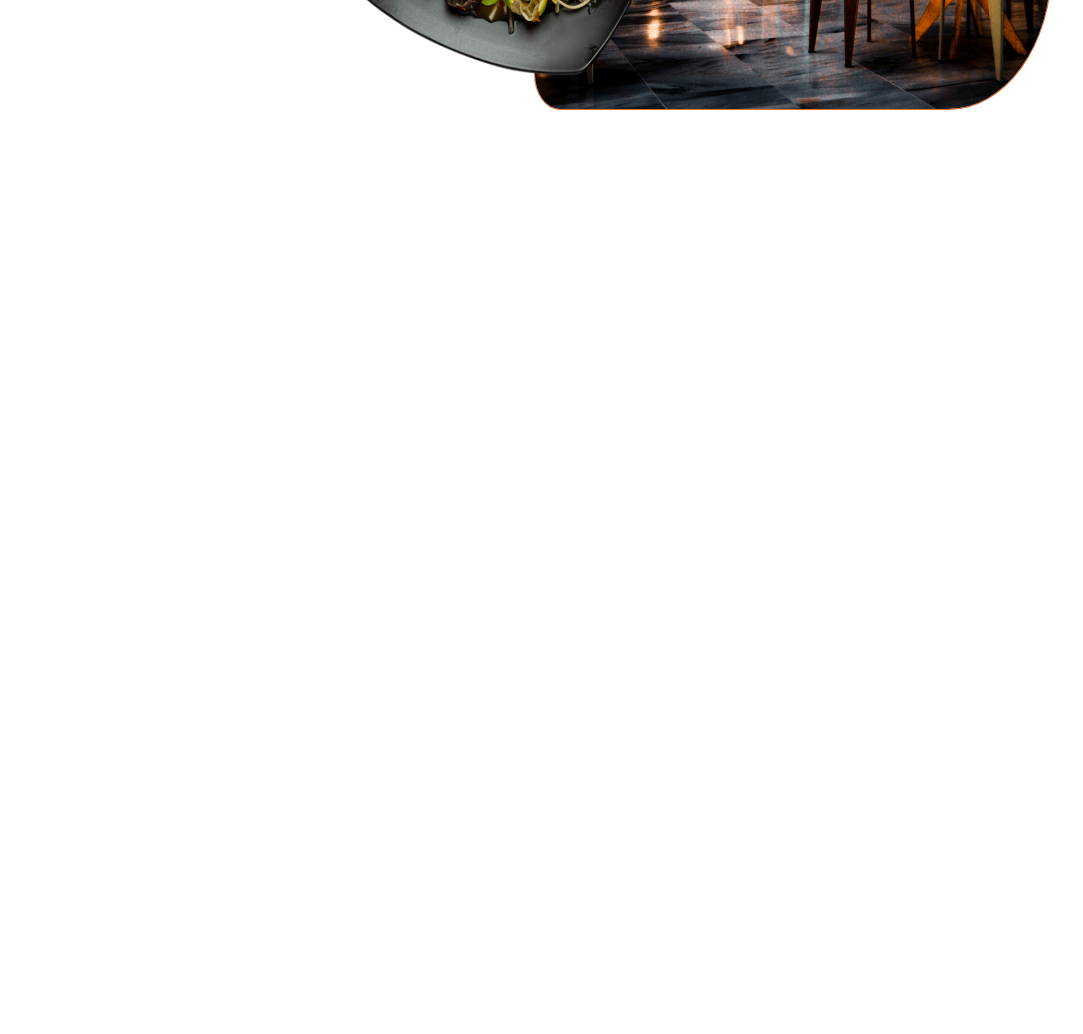
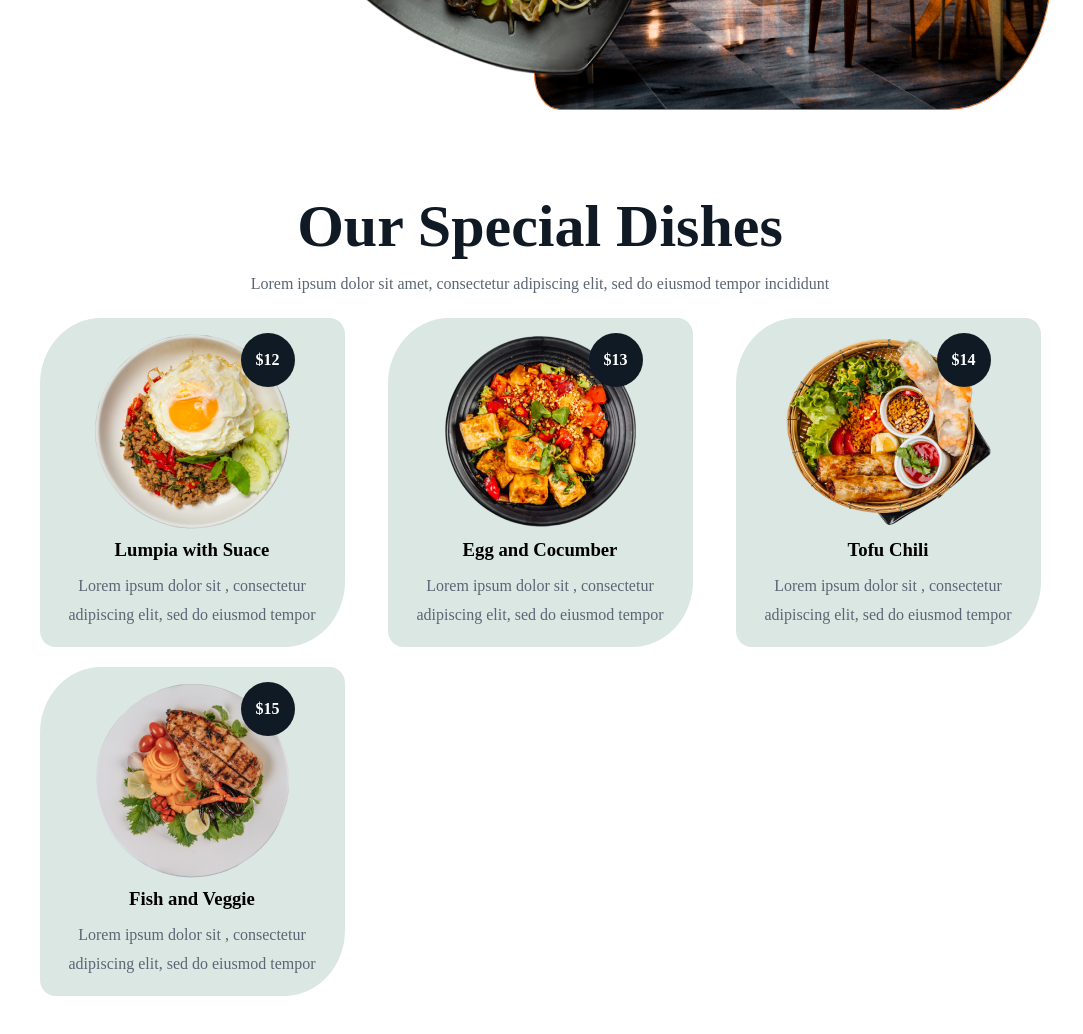
Before and after one commit to AzizulHakim18/restaurant-101, a plain HTML site: page index.html in a window 1280 px wide. Shown: the part 743-1777 px from the top of the page, without its empty margins (100-1183 px from the left). Before the commit the page ends 937 px from the top, so only its background shows below. Drawn offline with Linux system fonts and the light colour scheme; a web font is replaced by a local one.

Commit message:
special dishes added

```diff
--- a/index.html
+++ b/index.html
@@ -85,8 +85,58 @@
         </section>
     </header>
 
-    <main>
+    <main class="container">
 
+        <!-- special dishes -->
+        <section>
+            <div class="container-title">
+                <h2>Our Special Dishes</h2>
+                <p>Lorem ipsum dolor sit amet, consectetur adipiscing elit, sed do eiusmod tempor incididunt </p>
+            </div>
+            <div class="dish-cards">
+                <div class="dish-card">
+                    <img src="./images/dish-4.png" alt="">
+                    <div class="amount-badge">
+                        <h4>$12</h4>
+                    </div>
+                    <div>
+                        <h3>Lumpia with Suace</h3>
+                        <p>Lorem ipsum dolor sit , consectetur adipiscing elit, sed do eiusmod tempor </p>
+                    </div>
+                </div>
+                <div class="dish-card">
+                    <img src="./images/dish-5.png" alt="">
+                    <div class="amount-badge">
+                        <h4>$13</h4>
+                    </div>
+                    <div>
+                        <h3>Egg and Cocumber</h3>
+                        <p>Lorem ipsum dolor sit , consectetur adipiscing elit, sed do eiusmod tempor </p>
+                    </div>
+                </div>
+                <div class="dish-card">
+                    <img src="./images/dish-11.png" alt="">
+                    <div class="amount-badge">
+                        <h4>$14</h4>
+                    </div>
+                    <div>
+                        <h3>Tofu Chili</h3>
+                        <p>Lorem ipsum dolor sit , consectetur adipiscing elit, sed do eiusmod tempor </p>
+                    </div>
+                </div>
+                <div class="dish-card">
+                    <img src="./images/dish-31.png" alt="">
+                    <div class="amount-badge">
+                        <h4>$15</h4>
+                    </div>
+                    <div>
+                        <h3>Fish and Veggie</h3>
+                        <p>Lorem ipsum dolor sit , consectetur adipiscing elit, sed do eiusmod tempor </p>
+                    </div>
+                </div>
+
+            </div>
+        </section>
     </main>
     <footer>
 
--- a/style.css
+++ b/style.css
@@ -39,6 +39,14 @@ h1 {
     font-weight: 700;
     line-height: 72px;
     /* 102.857% */
+}
+
+h2 {
+    color: #101A24;
+    font-size: 60px;
+    font-weight: 700;
+    line-height: 65px;
+    /* 108.333% */
 }
 
 p {
@@ -135,11 +143,43 @@ p {
 }
 
 
+/* special container */
 
+.container-title {
+    text-align: center;
+}
 
+.dish-cards {
+    display: grid;
+    grid-template-columns: repeat(3, 1fr);
+    gap: 20px;
+    place-items: center;
+    margin: 20px 0px;
+}
 
+.dish-card {
+    width: 265px;
+    height: 309px;
+    background-color: rgb(219, 231, 227);
+    border-radius: 20% 5%;
+    text-align: center;
+    padding: 10px 20px;
+    position: relative;
+}
 
-
+.amount-badge {
+    width: 54px;
+    height: 54px;
+    background-color: #101A24;
+    border-radius: 50%;
+    color: #FFF;
+    display: flex;
+    justify-content: center;
+    align-items: center;
+    position: absolute;
+    top: 15px;
+    right: 50px;
+}
 
 
 
@@ -179,6 +219,10 @@ p {
         top: -30%;
         right: -5%;
     }
+
+    .dish-cards {
+        grid-template-columns: repeat(1, 1fr);
+    }
 }
 
 /* media querie for tablet */
@@ -216,4 +260,8 @@ p {
         top: -30%;
         right: -5%;
     }
+
+    .dish-cards {
+        grid-template-columns: repeat(2, 1fr);
+    }
 }
```
